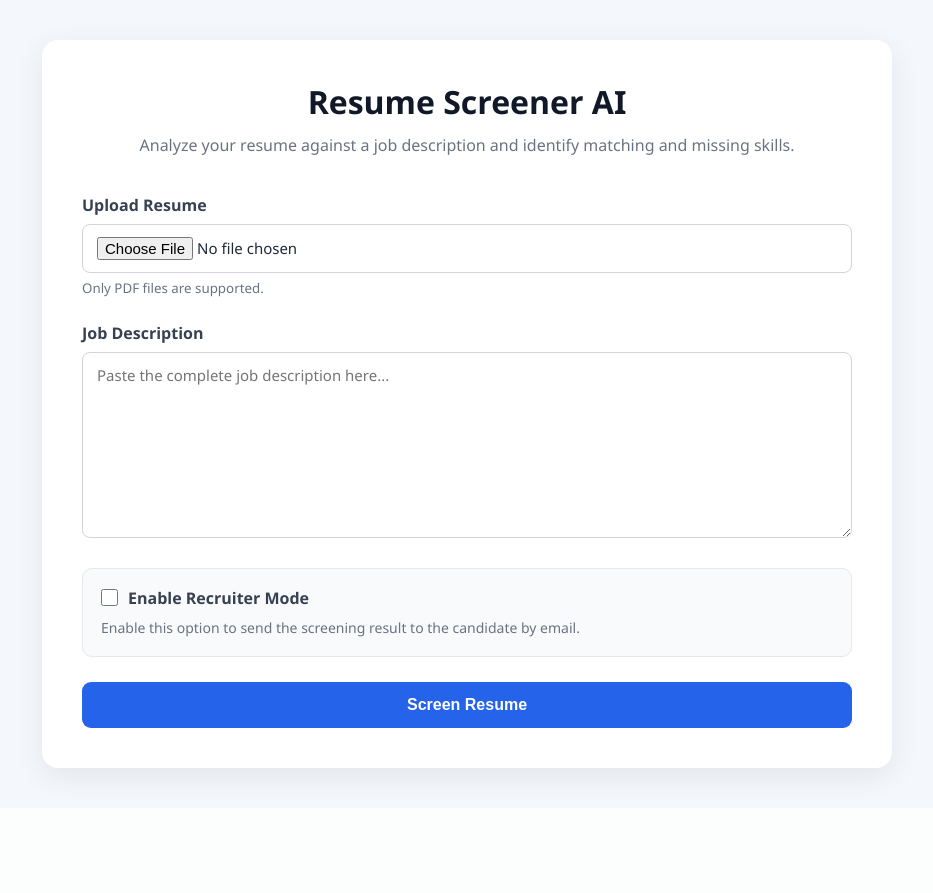
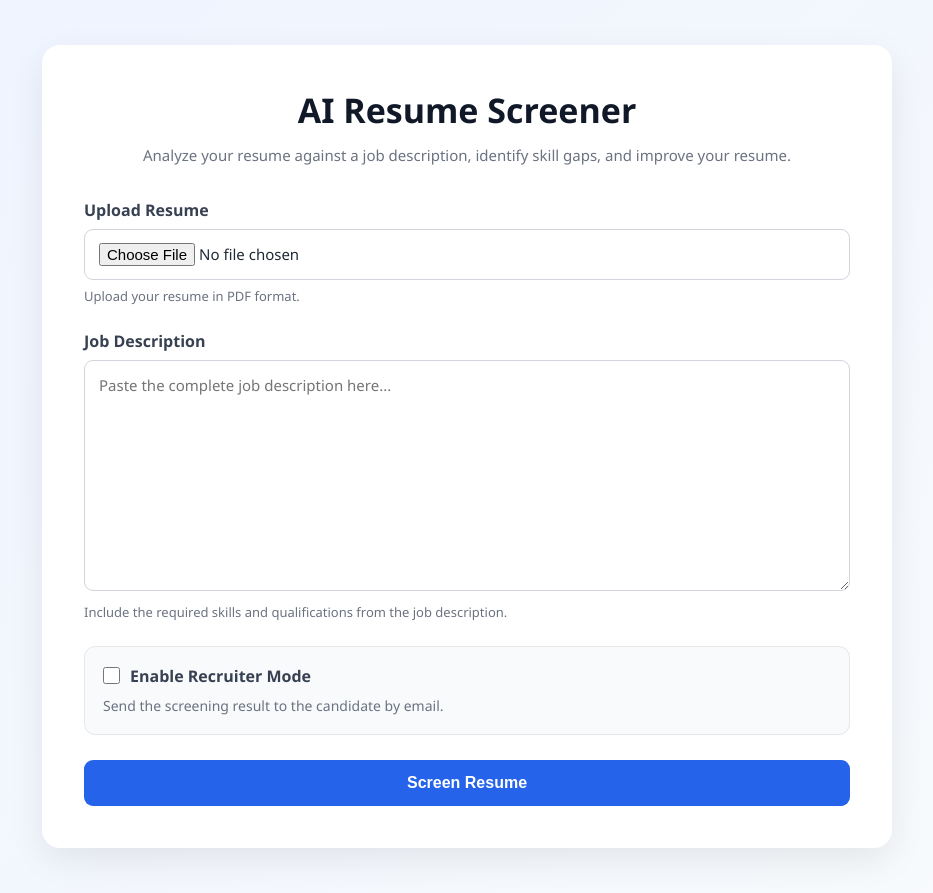
Before and after one commit to ARUSHI041/ai-resume-screener, a Flask app: page / in a window 1280 px wide. Shown: the whole page, without its empty margins (173-1106 px from the left). Before the commit the page ends 786 px from the top, so only its background shows below. Run offline with Flask 3, Linux system fonts and the light colour scheme.

Commit message:
Improve UI and screening result pages

```diff
--- a/static/style.css
+++ b/static/style.css
@@ -7,27 +7,37 @@
 
 body {
     font-family: "Segoe UI", Tahoma, Geneva, Verdana, sans-serif;
-    background: #f4f7fb;
+    background: linear-gradient(135deg, #eef4ff, #f8fafc);
     color: #1f2937;
     min-height: 100vh;
-    padding: 40px 20px;
+    padding: 45px 20px;
 }
 
+
+/* Main Container */
 
 .container {
     width: 100%;
     max-width: 850px;
     margin: 0 auto;
     background: #ffffff;
-    padding: 40px;
-    border-radius: 16px;
-    box-shadow: 0 8px 30px rgba(0, 0, 0, 0.08);
+    padding: 42px;
+    border-radius: 18px;
+    box-shadow: 0 12px 35px rgba(0, 0, 0, 0.08);
+}
+
+
+/* Header */
+
+.header {
+    margin-bottom: 32px;
 }
 
 
 h1 {
     text-align: center;
-    font-size: 32px;
+    font-size: 34px;
+    font-weight: 700;
     margin-bottom: 10px;
     color: #111827;
 }
@@ -36,10 +46,13 @@ h1 {
 .subtitle {
     text-align: center;
     color: #6b7280;
-    margin-bottom: 35px;
+    margin-bottom: 0;
     line-height: 1.6;
+    font-size: 15px;
 }
 
+
+/* Form */
 
 .form-group {
     margin-bottom: 25px;
@@ -58,18 +71,25 @@ input[type="file"],
 input[type="email"],
 textarea {
     width: 100%;
-    padding: 12px 14px;
+    padding: 13px 14px;
     border: 1px solid #d1d5db;
-    border-radius: 8px;
+    border-radius: 9px;
     font-size: 15px;
     font-family: inherit;
     background: #ffffff;
+    transition: 0.2s ease;
+}
+
+
+input[type="file"] {
+    cursor: pointer;
 }
 
 
 textarea {
     resize: vertical;
-    min-height: 150px;
+    min-height: 160px;
+    line-height: 1.5;
 }
 
 
@@ -83,16 +103,19 @@ textarea:focus {
 
 small {
     display: block;
-    margin-top: 6px;
+    margin-top: 7px;
     color: #6b7280;
+    font-size: 13px;
 }
 
+
+/* Recruiter Mode */
 
 .recruiter-box {
     background: #f8fafc;
     border: 1px solid #e5e7eb;
     padding: 18px;
-    border-radius: 10px;
+    border-radius: 11px;
     margin-bottom: 25px;
 }
 
--- a/templates/index.html
+++ b/templates/index.html
@@ -4,32 +4,38 @@
     <meta charset="UTF-8">
     <meta name="viewport" content="width=device-width, initial-scale=1.0">
 
-    <title>Resume Screener AI</title>
+    <title>AI Resume Screener</title>
 
-    <link rel="stylesheet" href="{{ url_for('static', filename='style.css') }}">
+    <link rel="stylesheet"
+          href="{{ url_for('static', filename='style.css') }}">
 </head>
 
 <body>
 
-    <div class="container">
+    <main class="container">
 
-        <h1>Resume Screener AI</h1>
+        <div class="header">
+            <h1>AI Resume Screener</h1>
 
-        <p class="subtitle">
-            Analyze your resume against a job description and identify
-            matching and missing skills.
-        </p>
+            <p class="subtitle">
+                Analyze your resume against a job description,
+                identify skill gaps, and improve your resume.
+            </p>
+        </div>
 
         {% if error %}
-            <div class="error-message">
+            <div class="error-message" role="alert">
                 {{ error }}
             </div>
         {% endif %}
 
-        <form method="POST" enctype="multipart/form-data">
+        <form method="POST"
+              enctype="multipart/form-data"
+              id="screening-form">
 
             <!-- Resume Upload -->
             <div class="form-group">
+
                 <label for="resume">
                     Upload Resume
                 </label>
@@ -43,8 +49,9 @@
                 >
 
                 <small>
-                    Only PDF files are supported.
+                    Upload your resume in PDF format.
                 </small>
+
             </div>
 
 
@@ -58,10 +65,15 @@
                 <textarea
                     id="jd"
                     name="jd"
-                    rows="8"
+                    rows="9"
                     placeholder="Paste the complete job description here..."
                     required
                 ></textarea>
+
+                <small>
+                    Include the required skills and qualifications
+                    from the job description.
+                </small>
 
             </div>
 
@@ -69,7 +81,7 @@
             <!-- Recruiter Mode -->
             <div class="recruiter-box">
 
-                <label class="checkbox-label">
+                <label class="checkbox-label" for="recruiter">
 
                     <input
                         type="checkbox"
@@ -84,14 +96,14 @@
                 </label>
 
                 <p>
-                    Enable this option to send the screening result
-                    to the candidate by email.
+                    Send the screening result to the candidate
+                    by email.
                 </p>
 
             </div>
 
 
-            <!-- Email -->
+            <!-- Candidate Email -->
             <div
                 class="form-group"
                 id="email-group"
@@ -107,12 +119,17 @@
                     id="email"
                     name="email"
                     placeholder="candidate@example.com"
+                    autocomplete="email"
                 >
+
+                <small>
+                    Required only when Recruiter Mode is enabled.
+                </small>
 
             </div>
 
 
-            <!-- Submit -->
+            <!-- Submit Button -->
             <button
                 type="submit"
                 id="submit-button"
@@ -121,32 +138,33 @@
             </button>
 
 
-            <!-- Loader -->
+            <!-- Loading Indicator -->
             <div
                 class="loader"
                 id="loader"
                 style="display: none;"
+                aria-live="polite"
             >
 
                 <img
                     src="{{ url_for('static', filename='loader.gif') }}"
-                    alt="Processing resume"
+                    alt=""
                 >
 
                 <p>
-                    Analyzing resume...
+                    Analyzing your resume...
                 </p>
 
             </div>
 
         </form>
 
-    </div>
+    </main>
 
 
     <script>
 
-        const form = document.querySelector("form");
+        const form = document.getElementById("screening-form");
 
         const loader = document.getElementById("loader");
 
@@ -163,7 +181,7 @@
             document.getElementById("email");
 
 
-        // Show or hide email field
+        // Show or hide candidate email field
         recruiterCheckbox.addEventListener("change", function () {
 
             if (this.checked) {
@@ -185,7 +203,7 @@
         });
 
 
-        // Show loader after form submission
+        // Prevent duplicate submissions
         form.addEventListener("submit", function () {
 
             submitButton.disabled = true;
```
Also changed, not shown: other parts of static/style.css (+79 -15 lines), templates/result.html (+53 -26 lines).
